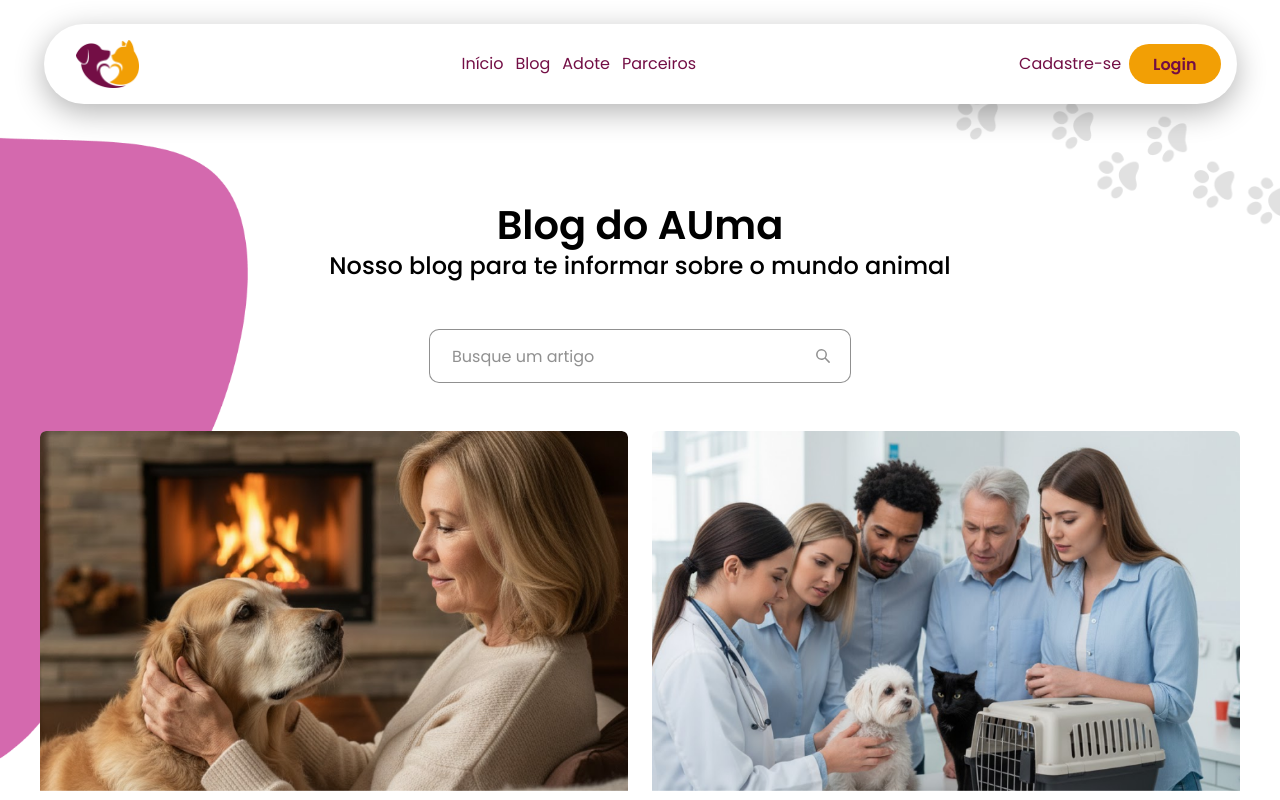
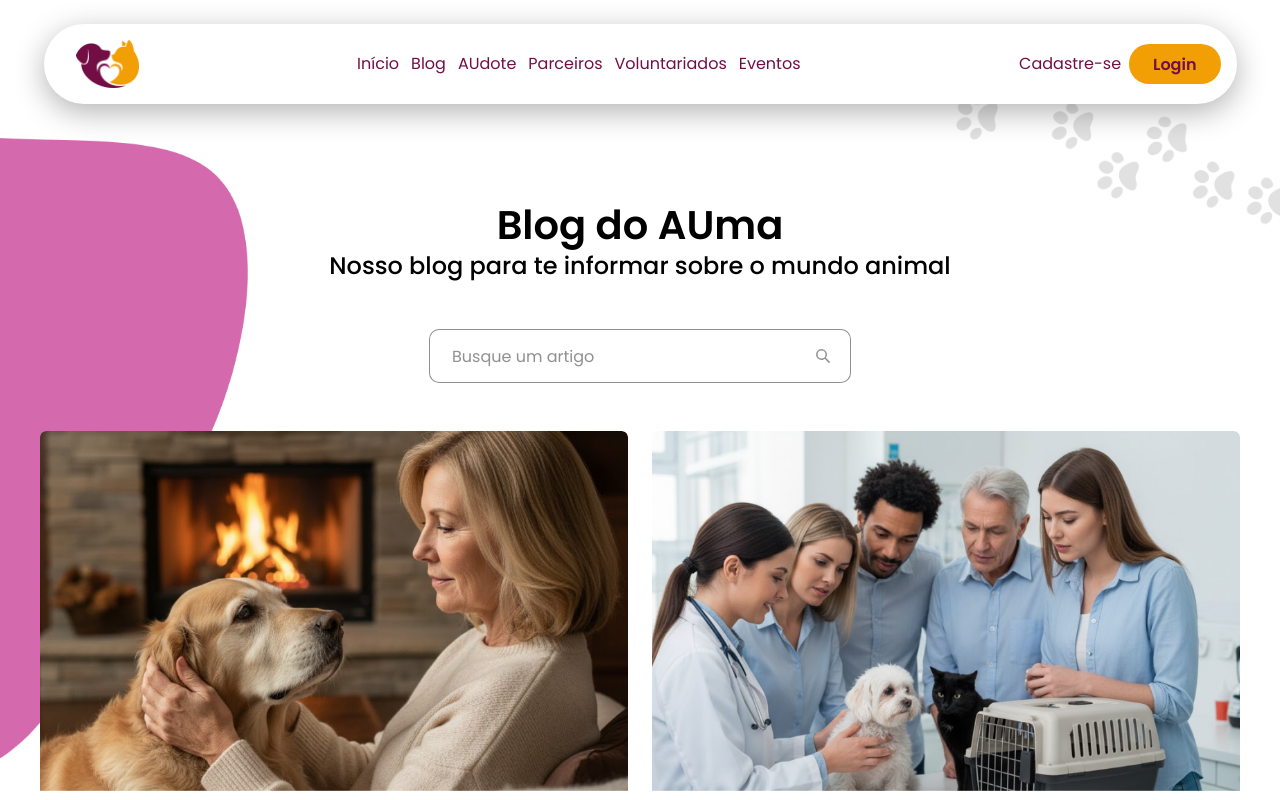
Before and after one commit to DevFlowBot/front-end-aumagemea, a Next.js app: page /blog in a window 1280 px wide. Shown: the top 800 px of the page. Built offline with nearby package versions, Linux system fonts and the light colour scheme.

Commit message:
Adiciona novas Rotas Header

```diff
--- a/src/components/commom/Header.jsx
+++ b/src/components/commom/Header.jsx
@@ -18,8 +18,11 @@ import { useState, useEffect } from 'react';
 const links = [
   { href: '/', label: 'Início' },
   { href: '/blog', label: 'Blog' },
-  { href: '/adote', label: 'Adote' },
+  { href: '/adote', label: 'AUdote' },
   { href: '/parceiros', label: 'Parceiros' },
+  { href: '/voluntariados', label: 'Voluntariados' },
+  { href: '/eventos', label: 'Eventos' },
+
 ];
 
 export function DesktopHeader() {
```
